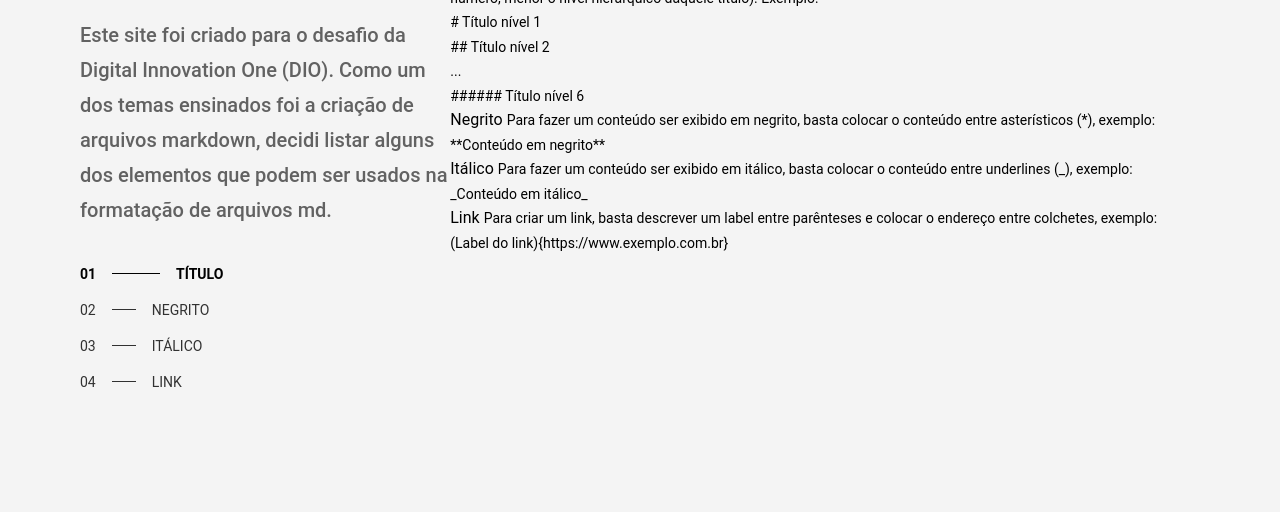
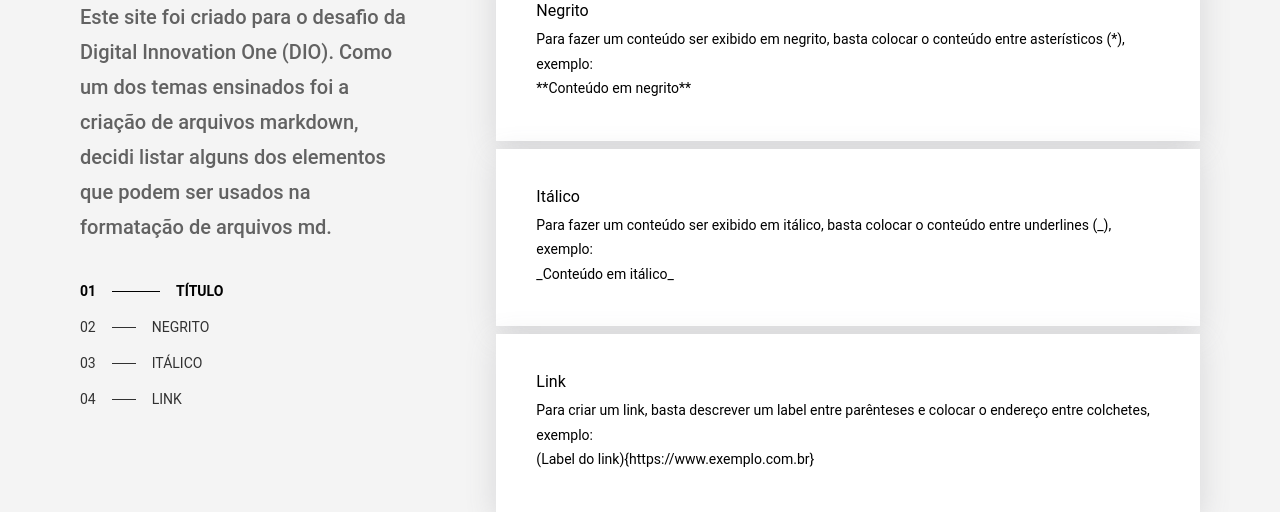
Before and after one commit to daniel-baquini/elementos-sintaticos-desafio-DIO, a plain HTML site: page index.html in a window 1280 px wide. Shown: the part 292-804 px from the top of the page. Drawn offline with Linux system fonts and the light colour scheme.

Commit message:
Iniciada a estilização do lado direito (syntactic-elements-list). Corrigido o HTML para adicionar sombra aos elementos sintáticos e adicionado um gap entre os elementos na tag body

```diff
--- a/index.html
+++ b/index.html
@@ -35,7 +35,7 @@
         </div>
     </div>
     <div class="syntactic-elements-list">
-        <div class="syntactic-element">
+        <div class="global-shadow syntactic-element">
             <span class="syntactic-element__title text-preset-550">Título</span>
             <span class="syntactic-element__description text-preset-300">
                 Os títulos são definidios através de hashtags (#), podendo variar de uma a seis hashtags (quanto maior o número, menor o nível hierárquico daquele título). Exemplo:
@@ -46,7 +46,7 @@
                 ###### Título nível 6 <br>
             </span>
         </div>
-        <div class="syntactic-element">
+        <div class="global-shadow syntactic-element">
             <span class="syntactic-element__title text-preset-550">Negrito</span>
             <span class="syntactic-element__description text-preset-300">
                 Para fazer um conteúdo ser exibido em negrito, basta colocar o conteúdo entre asterísticos (*), exemplo:
@@ -54,7 +54,7 @@
                 **Conteúdo em negrito**
             </span>
         </div>
-        <div class="syntactic-element">
+        <div class="global-shadow syntactic-element">
             <span class="syntactic-element__title text-preset-550">Itálico</span>
             <span class="syntactic-element__description text-preset-300">
                 Para fazer um conteúdo ser exibido em itálico, basta colocar o conteúdo entre underlines (_), exemplo:
@@ -62,7 +62,7 @@
                 _Conteúdo em itálico_
             </span>
         </div>
-        <div class="syntactic-element">
+        <div class="global-shadow syntactic-element">
             <span class="syntactic-element__title text-preset-550">Link</span>
             <span class="syntactic-element__description text-preset-300">
                 Para criar um link, basta descrever um label entre parênteses e colocar o endereço entre colchetes, exemplo:
--- a/style.css
+++ b/style.css
@@ -25,8 +25,10 @@ body {
     align-items: center;
     background-color: var(--c-white-20);
     display: flex;
+    flex-direction: row;
     font-family: 'Roboto';
     font-weight: 400;
+    gap: 80px;
     justify-content: center;
 }
 
@@ -121,3 +123,17 @@ body {
     background-color: var(--c-dark-100);
     width: 48px;
 }
+
+.syntactic-elements-list {
+    display: flex;
+    flex-direction: column;
+    gap: 8px;
+}
+
+.syntactic-element {
+    background-color: var(--c-white-10);
+    display: flex;
+    flex-direction: column;
+    gap: 8px;
+    padding: 40px;
+}
```
